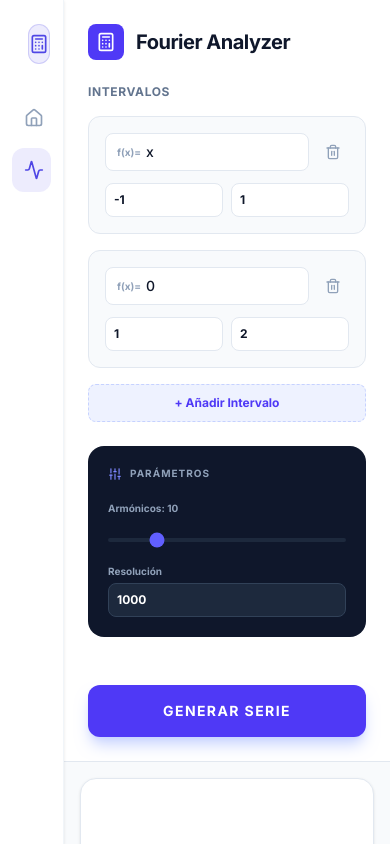
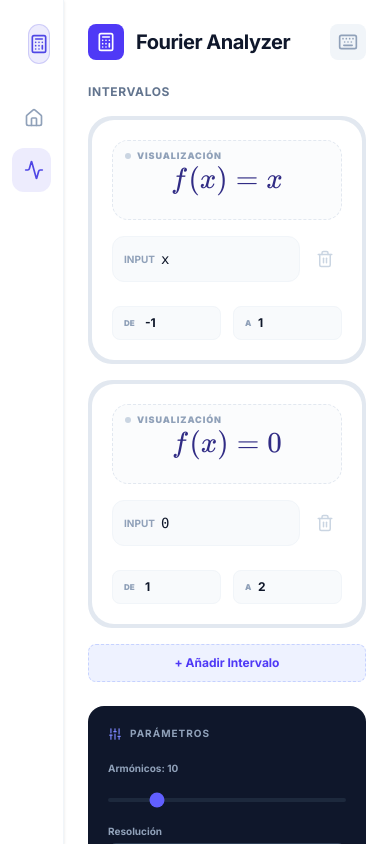
Before and after one commit to 62Javi/proyect-anc, a React (Vite) app in the folder frontend/: page /fourier in a window 390 px wide. Both pictures are taken after a click on the button "+ Añadir Intervalo". Built offline with nearby package versions, Linux system fonts and the light colour scheme; no server answers.

Commit message:
feat: implement hero math preview and contextual keyboard for mobile-first input

```diff
--- /dev/null
+++ b/frontend/src/components/MathKeyboard.tsx
@@ -0,0 +1,54 @@
+import React from 'react';
+
+interface MathKey {
+  label: string | React.ReactNode;
+  value: string;
+  cursorOffset?: number; // How much to move the cursor relative to the end of the inserted value. 0 means at the end.
+  className?: string;
+}
+
+const keys: MathKey[] = [
+  { label: 'x', value: 'x', className: 'font-serif italic text-indigo-600' },
+  { label: 'π', value: 'pi', className: 'font-serif text-indigo-600' },
+  { label: 'e', value: 'E', className: 'font-serif text-indigo-600' },
+  { label: '+', value: '+' },
+  { label: '-', value: '-' },
+  { label: '*', value: '*' },
+  { label: '/', value: '/' },
+  { label: '^', value: '^' },
+  { label: '√', value: 'sqrt()', cursorOffset: -1 },
+  { label: 'sin', value: 'sin()', cursorOffset: -1 },
+  { label: 'cos', value: 'cos()', cursorOffset: -1 },
+  { label: 'tan', value: 'tan()', cursorOffset: -1 },
+  { label: 'exp', value: 'exp()', cursorOffset: -1 },
+  { label: 'log', value: 'log()', cursorOffset: -1 },
+  { label: '(', value: '(' },
+  { label: ')', value: ')' },
+];
+
+interface MathKeyboardProps {
+  onInsert: (value: string, cursorOffset: number) => void;
+  isVisible: boolean;
+}
+
+export default function MathKeyboard({ onInsert, isVisible }: MathKeyboardProps) {
+  if (!isVisible) return null;
+
+  return (
+    <div className="bg-white/90 backdrop-blur-md border border-slate-200/50 p-2.5 rounded-2xl shadow-xl shadow-slate-200/50 mt-2 grid grid-cols-4 sm:grid-cols-8 gap-2 animate-in fade-in slide-in-from-top-2 duration-200 z-10 relative">
+      {keys.map((key, idx) => (
+        <button
+          key={idx}
+          type="button"
+          onClick={(e) => {
+            e.preventDefault();
+            onInsert(key.value, key.cursorOffset || 0);
+          }}
+          className={`h-12 sm:h-10 min-w-[44px] flex items-center justify-center bg-white hover:bg-indigo-50 border border-slate-200 rounded-xl text-sm font-bold text-slate-700 hover:text-indigo-600 transition-all active:scale-[0.95] touch-manipulation shadow-sm ${key.className || ''}`}
+        >
+          {key.label}
+        </button>
+      ))}
+    </div>
+  );
+}
--- a/frontend/src/pages/FourierPage.tsx
+++ b/frontend/src/pages/FourierPage.tsx
@@ -1,9 +1,11 @@
-import { useState } from 'react';
+import { useState, useRef, useEffect } from 'react';
 import { calculateFourier } from '../services/api';
 import type { FourierResponse, FunctionInterval } from '../services/api';
 import FourierChart from '../components/FourierChart';
 import FormulaDisplay from '../components/FormulaDisplay';
-import { Calculator, Plus, Trash2, Activity, Sliders } from 'lucide-react';
+import MathKeyboard from '../components/MathKeyboard';
+import { Calculator, Trash2, Activity, Sliders, Keyboard } from 'lucide-react';
+import katex from 'katex';
 
 function FourierPage() {
   const [functions, setFunctions] = useState<FunctionInterval[]>([
@@ -15,6 +17,41 @@ function FourierPage() {
   const [loading, setLoading] = useState(false);
   const [error, setError] = useState<string | null>(null);
 
+  // Math Keyboard State
+  const [focusedInput, setFocusedInput] = useState<number | null>(null);
+  const [showKeyboard, setShowKeyboard] = useState<boolean>(false);
+  const inputRefs = useRef<(HTMLInputElement | null)[]>([]);
+  const previewRefs = useRef<(HTMLDivElement | null)[]>([]);
+
+  // Update KaTeX preview
+  useEffect(() => {
+    functions.forEach((fn, idx) => {
+      const el = previewRefs.current[idx];
+      if (el) {
+        try {
+          // Basic transformation from python-like to LaTeX
+          const latex = fn.expression
+            .replace(/\*/g, '')
+            .replace(/pi/g, '\\pi')
+            .replace(/sqrt\((.*?)\)/g, '\\sqrt{$1}')
+            .replace(/sin\((.*?)\)/g, '\\sin($1)')
+            .replace(/cos\((.*?)\)/g, '\\cos($1)')
+            .replace(/tan\((.*?)\)/g, '\\tan($1)')
+            .replace(/exp\((.*?)\)/g, 'e^{$1}')
+            .replace(/log\((.*?)\)/g, '\\ln($1)')
+            .replace(/\^/g, '^');
+
+          katex.render(`f(x) = ${latex || '0'}`, el, {
+            throwOnError: false,
+            displayMode: false
+          });
+        } catch (e) {
+          // Fallback if render fails
+        }
+      }
+    });
+  }, [functions]);
+
   const addInterval = () => {
     const last = functions[functions.length - 1];
     setFunctions([...functions, { expression: '0', start: last.end, end: last.end + 1 }]);
@@ -23,6 +60,7 @@ function FourierPage() {
   const removeInterval = (index: number) => {
     if (functions.length > 1) {
       setFunctions(functions.filter((_, i) => i !== index));
+      if (focusedInput === index) setFocusedInput(null);
     }
   };
 
@@ -32,9 +70,31 @@ function FourierPage() {
     setFunctions(next);
   };
 
+  const handleInsertMath = (value: string, cursorOffset: number) => {
+    if (focusedInput === null) return;
+    const input = inputRefs.current[focusedInput];
+    if (!input) return;
+
+    const start = input.selectionStart || 0;
+    const end = input.selectionEnd || 0;
+    const currentExpr = functions[focusedInput].expression;
+
+    const newExpr = currentExpr.substring(0, start) + value + currentExpr.substring(end);
+
+    handleUpdate(focusedInput, 'expression', newExpr);
+
+    // Set focus back and cursor position after render
+    setTimeout(() => {
+      input.focus();
+      const newPos = start + value.length + cursorOffset;
+      input.setSelectionRange(newPos, newPos);
+    }, 0);
+  };
+
   const onCalculate = async () => {
     setLoading(true);
     setError(null);
+    setShowKeyboard(false);
     try {
       const data = await calculateFourier({ functions, harmonics, points });
       setResult(data);
@@ -48,12 +108,21 @@ function FourierPage() {
   return (
     <div className="h-full flex flex-col lg:flex-row overflow-hidden bg-slate-50">
       {/* Sidebar */}
-      <aside className="w-full lg:w-[380px] bg-white border-b lg:border-r border-slate-200 p-6 flex flex-col gap-6 h-auto lg:h-full lg:overflow-y-auto shrink-0">
+      <aside className="w-full lg:w-[380px] bg-white border-b lg:border-r border-slate-200 p-6 flex flex-col gap-6 h-auto lg:h-full lg:overflow-y-auto shrink-0 relative z-20">
+        <div className="flex items-center justify-between">
           <div className="flex items-center gap-3">
             <div className="p-2 bg-indigo-600 rounded-lg">
               <Calculator className="text-white" size={20} />
             </div>
             <h1 className="text-xl font-bold text-slate-900 tracking-tight">Fourier Analyzer</h1>
+          </div>
+          <button
+            onClick={() => setShowKeyboard(!showKeyboard)}
+            className={`p-2 rounded-lg transition-colors ${showKeyboard ? 'bg-indigo-100 text-indigo-600' : 'bg-slate-100 text-slate-400 hover:text-slate-600'}`}
+            title="Mostrar Teclado Matemático"
+          >
+            <Keyboard size={20} />
+          </button>
         </div>
 
         <div className="space-y-6">
@@ -64,35 +133,75 @@ function FourierPage() {
 
             <div className="space-y-4">
               {functions.map((fn, idx) => (
-                <div key={idx} className="p-4 bg-slate-50 rounded-xl border border-slate-200 space-y-3">
+                <div key={idx} className={`p-1 rounded-[24px] transition-all duration-500 ${focusedInput === idx && showKeyboard ? 'bg-gradient-to-br from-indigo-500 to-purple-500 shadow-lg shadow-indigo-100' : 'bg-slate-200'}`}>
+                  <div className="bg-white rounded-[22px] p-5 space-y-4">
+                    {/* Hero Math Display */}
+                    <div
+                      onClick={() => {
+                        setFocusedInput(idx);
+                        setShowKeyboard(true);
+                        inputRefs.current[idx]?.focus();
+                      }}
+                      className="cursor-pointer group relative min-h-[80px] flex flex-col items-center justify-center bg-slate-50/50 rounded-2xl border border-dashed border-slate-200 hover:border-indigo-300 hover:bg-indigo-50/30 transition-all"
+                    >
+                        <div className="absolute top-2 left-3 flex items-center gap-1.5">
+                        <div className={`w-1.5 h-1.5 rounded-full ${focusedInput === idx ? 'bg-indigo-500 animate-pulse' : 'bg-slate-300'}`} />
+                        <span className="text-[9px] font-black text-slate-400 uppercase tracking-widest">Visualización</span>
+                      </div>
+                      <div
+                        ref={(el) => (previewRefs.current[idx] = el)}
+                        className="text-2xl text-indigo-900 transition-transform duration-300 group-hover:scale-105"
+                      ></div>
+                    </div>
+
                     <div className="flex gap-2">
                       <div className="flex-1 relative">
-                      <span className="absolute left-3 top-1/2 -translate-y-1/2 text-[10px] font-bold text-slate-400">f(x)=</span>
+                        <span className={`absolute left-3 top-1/2 -translate-y-1/2 text-[10px] font-bold ${focusedInput === idx ? 'text-indigo-500' : 'text-slate-400'}`}>INPUT</span>
                         <input
-                        className="w-full bg-white border border-slate-200 rounded-lg p-2 pl-10 text-sm font-medium outline-none focus:ring-2 focus:ring-indigo-500/20 focus:border-indigo-500 transition-all"
+                          ref={(el) => (inputRefs.current[idx] = el)}
+                          onFocus={() => {
+                            setFocusedInput(idx);
+                            setShowKeyboard(true);
+                          }}
+                          className="w-full bg-slate-50 border border-slate-100 rounded-xl p-3 pl-12 text-sm font-mono font-medium outline-none focus:bg-white focus:ring-2 focus:ring-indigo-500/10 focus:border-indigo-200 transition-all"
                           value={fn.expression}
+                          placeholder="Escribe aquí..."
                           onChange={(e) => handleUpdate(idx, 'expression', e.target.value)}
                         />
                       </div>
                       {functions.length > 1 && (
-                      <button onClick={() => removeInterval(idx)} className="p-2 text-slate-400 hover:text-red-500">
-                        <Trash2 size={16} />
+                        <button onClick={() => removeInterval(idx)} className="p-2 text-slate-300 hover:text-red-500 transition-colors">
+                          <Trash2 size={18} />
                         </button>
                       )}
                     </div>
-                  <div className="grid grid-cols-2 gap-2">
+
+                    {showKeyboard && focusedInput === idx && (
+                      <div className="pt-2">
+                        <MathKeyboard onInsert={handleInsertMath} isVisible={true} />
+                      </div>
+                    )}
+
+                    <div className="grid grid-cols-2 gap-3 pt-2">
+                      <div className="relative">
+                        <span className="absolute left-3 top-1/2 -translate-y-1/2 text-[8px] font-black text-slate-400">DE</span>
                         <input
                           type="number"
-                      className="w-full bg-white border border-slate-200 rounded-lg p-2 text-xs font-bold"
+                          className="w-full bg-slate-50 border border-slate-100 rounded-lg p-2 pl-8 text-xs font-bold focus:bg-white transition-all"
                           value={fn.start}
                           onChange={(e) => handleUpdate(idx, 'start', parseFloat(e.target.value))}
                         />
+                      </div>
+                      <div className="relative">
+                        <span className="absolute left-3 top-1/2 -translate-y-1/2 text-[8px] font-black text-slate-400">A</span>
                         <input
                           type="number"
-                      className="w-full bg-white border border-slate-200 rounded-lg p-2 text-xs font-bold"
+                          className="w-full bg-slate-50 border border-slate-100 rounded-lg p-2 pl-6 text-xs font-bold focus:bg-white transition-all"
                           value={fn.end}
                           onChange={(e) => handleUpdate(idx, 'end', parseFloat(e.target.value))}
                         />
+                      </div>
+                    </div>
                   </div>
                 </div>
               ))}
@@ -147,7 +256,7 @@ function FourierPage() {
       </aside>
 
       {/* Main Content */}
-      <main className="flex-1 p-4 lg:p-10 overflow-y-auto">
+      <main className="flex-1 p-4 lg:p-10 overflow-y-auto relative z-10">
         <div className="max-w-5xl mx-auto space-y-6">
           <div className="bg-white p-4 rounded-2xl border border-slate-200 shadow-sm min-h-[400px]">
             <FourierChart data={result?.plot_data || null} />
```
Also changed, not shown: 1 other file (tests, documents, lock files or other folders). Lines whose indentation alone changed are shown as unchanged.
